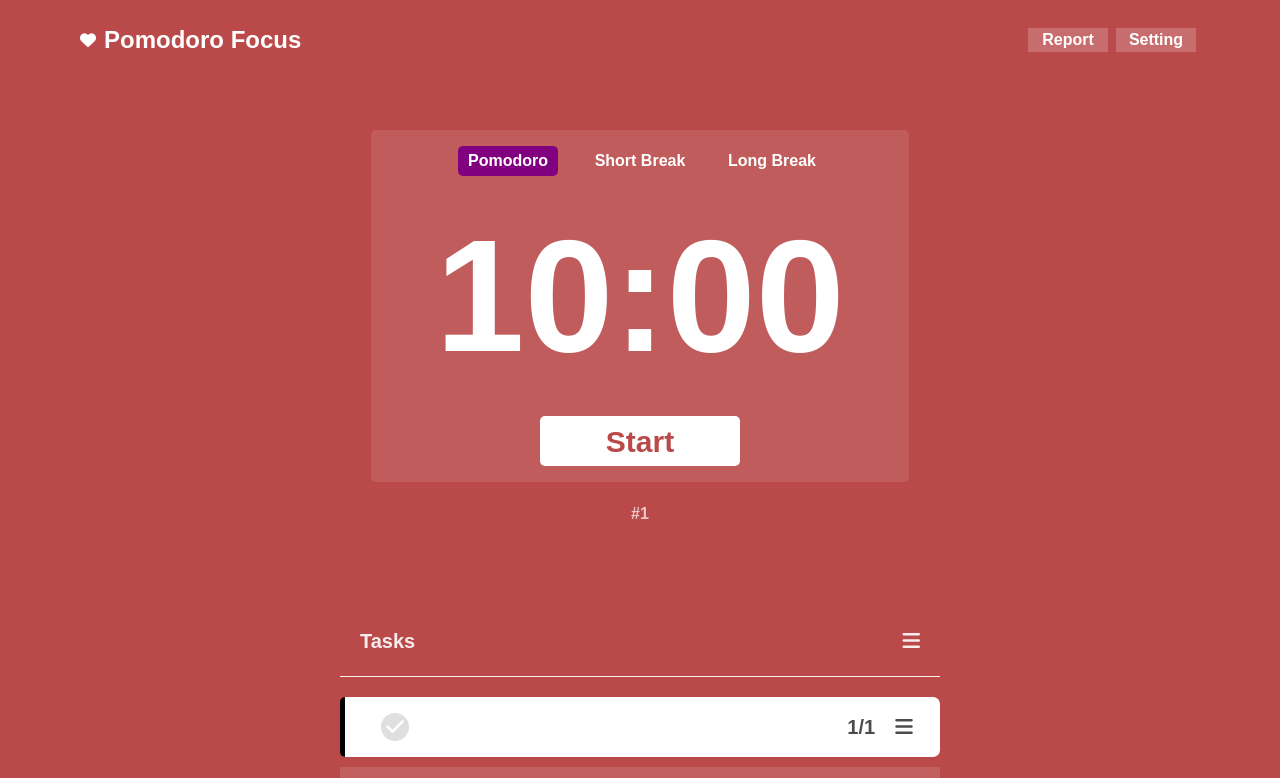
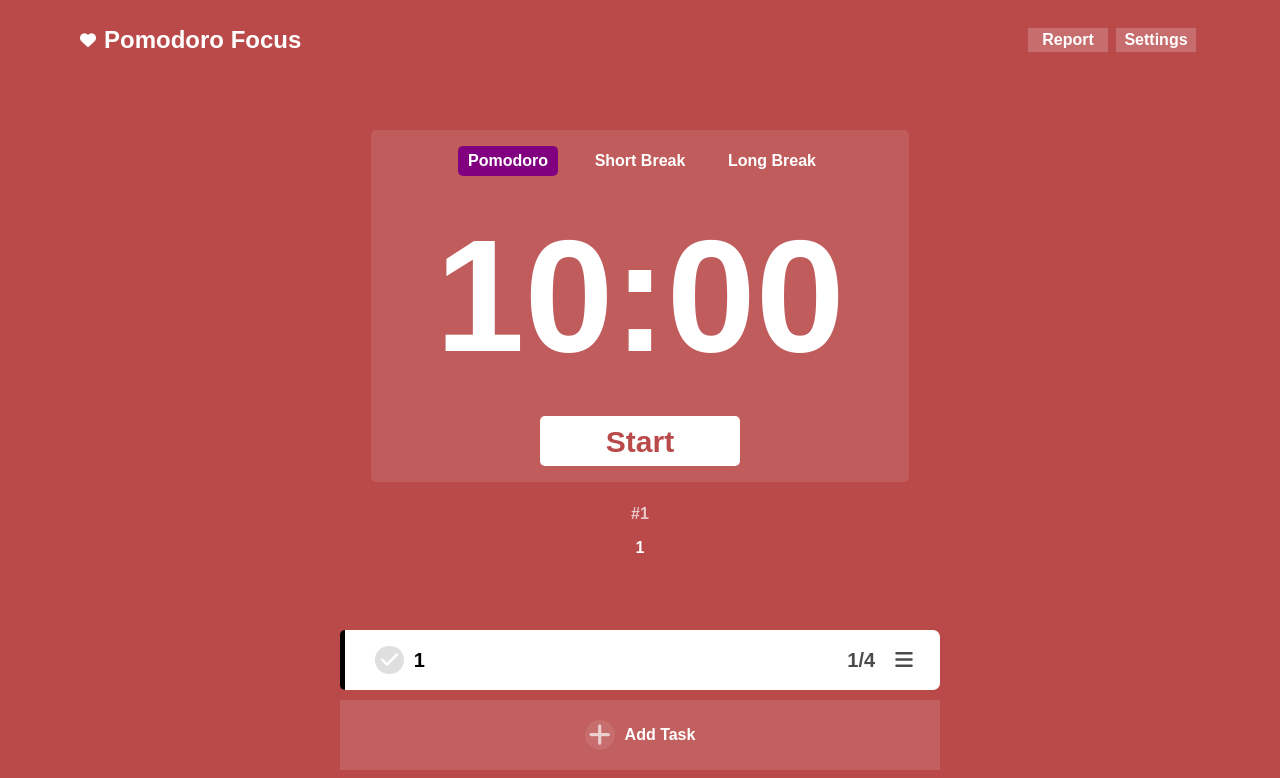
Before and after one commit to tariktunc/PomodoroFocus, a Next.js app: page / in a window 1280 px wide. Shown: the top 778 px of the page. Built offline with nearby package versions, Linux system fonts and the light colour scheme.

Commit message:
Components and files reorganized.

```diff
--- a/app/components/Header/button.js
+++ /dev/null
@@ -1,11 +0,0 @@
-import React from "react";
-
-export default function button(props) {
-  return (
-    <div>
-      <p className="bg-[#C86D6D] hover:bg-white-100 hover:bg-blue-100 transition-all w-20 h-6 m-1 text-white">
-        {props.text}
-      </p>
-    </div>
-  );
-}
--- a/app/components/Header/header.js
+++ b/app/components/Header/header.js
@@ -1,5 +1,4 @@
 import React from "react";
-import Button from "./button";
 import Script from "next/script";
 
 export default function header() {
@@ -9,9 +8,14 @@ export default function header() {
         <i class="fa-solid fa-heart pr-2 text-white"></i>
         <p className="text-2xl text-white">Pomodoro Focus</p>
       </div>
+
       <div className="flex items-center ">
-        <Button text="Report" />
-        <Button text="Setting" />
+        <p className="bg-[#C86D6D] hover:bg-white-100 hover:bg-blue-100 transition-all w-20 h-6 m-1 text-white">
+          Report
+        </p>
+        <p className="bg-[#C86D6D] hover:bg-white-100 hover:bg-blue-100 transition-all w-20 h-6 m-1 text-white">
+          Settings
+        </p>
       </div>
 
       <Script
--- a/app/components/Task/addTask.js
+++ b/app/components/Task/addTask.js
@@ -1,9 +1,9 @@
 import React from "react";
-import Task from "./task.module.scss";
+import TaskCss from "./task.module.scss";
 
-export default function addTask() {
+export default function AddTask() {
   return (
-    <div className={Task.addTask}>
+    <div className={TaskCss.addTask}>
       <div>
         <i className="fa-solid fa-plus"></i>
         <p>Add Task</p>
--- /dev/null
+++ b/app/components/Task/beforeTask.js
@@ -0,0 +1,21 @@
+import React from "react";
+import Task from "./task.module.scss";
+
+export default function BeforeTask(props) {
+  return (
+    <div className={Task.tasks}>
+      <div className={Task.headerOrTask}>
+        <div className={Task.tasksHeader}>
+          <i className="fa-solid fa-check"></i>
+          <p>{props.name}</p>
+        </div>
+        <div className={Task.task}>
+          <p>{props.pomoNumber}</p>
+          <button>
+            <i className="fa-solid fa-bars"></i>
+          </button>
+        </div>
+      </div>
+    </div>
+  );
+}
--- a/app/components/Task/openTask.js
+++ b/app/components/Task/openTask.js
@@ -1,29 +1,35 @@
 import React from "react";
 import Task from "./task.module.scss";
 
-export default function openTask() {
+export default function OpenTask(props) {
   return (
     <div className={Task.openTask}>
+      {/* This pomodoro INPUT */}
+
       <div className={Task.text}>
         <input placeholder="What are you working on?" />
         <p>This Pomodoros</p>
       </div>
 
+      {/* NUMBERS UP AND DOWN */}
       <div className={Task.addValue}>
-        <input type="number" value={"1"} />
+        <input type="number" value={props.openTaskValue} />
+        {/* UP ARROW */}
         <button>
           <i class="fa-solid fa-up-long"></i>
         </button>
+        {/* DOWN ARROW */}
         <button>
           <i class="fa-solid fa-down-long"></i>
         </button>
       </div>
 
+      {/* DELETE OR SAVE AND CANCEL */}
       <div className={Task.saveOrcancel}>
-        <button className={Task.delete}>Delete</button>
+        <button className={Task.delete}>{props.delete}</button>
         <div>
-          <button className={Task.cancel}>Cancel</button>
-          <button className={Task.save}>Save</button>
+          <button className={Task.cancel}>{props.cancel}</button>
+          <button className={Task.save}>{props.save}</button>
         </div>
       </div>
     </div>
--- a/app/components/Task/task.js
+++ /dev/null
@@ -1,39 +0,0 @@
-import React from "react";
-import Task from "./task.module.scss";
-
-import AddTask from "./addTask";
-import OpenTask from "./openTask";
-
-export default function task(props) {
-  return (
-    <div className="text-center h-full w-[600px] ">
-      <div className={Task.header}>
-        <h1>Tasks</h1>
-        <div>
-          <i class="fa-solid fa-bars"></i>
-        </div>
-      </div>
-      <div className={Task.tasks}>
-        <div className={Task.headerOrTask}>
-          <div className={Task.tasksHeader}>
-            <i class="fa-solid fa-check"></i>
-            <p>{props.name}</p>
-          </div>
-          <div className={Task.task}>
-            <p>1/1</p>
-            <i class="fa-solid fa-bars"></i>
-          </div>
-        </div>
-      </div>
-
-      {/* ADD TASK */}
-      <div className="">
-        <AddTask className={Task.addTasks} />
-      </div>
-      {/* ADD OPEN TASK */}
-      <div className="">
-        <OpenTask />
-      </div>
-    </div>
-  );
-}
--- a/app/components/Timer/timer.js
+++ b/app/components/Timer/timer.js
@@ -3,8 +3,9 @@ import React, { useEffect, useState } from "react";
 import TimerCss from "./timer.module.scss";
 import TimerMain from "./timerMain";
 
-export default function Timer(props) {
+export default function Timer() {
   return (
+    <>
       <div className={TimerCss.container}>
         <TimerMain
           pomodoro="Pomodoro"
@@ -14,7 +15,8 @@ export default function Timer(props) {
           remainingTime="10:00"
         />
         <div className={TimerCss.level}>#1</div>
-      <div className={TimerCss.tasksLevel}>{props.name}</div>
+        <div className={TimerCss.tasksLevel}>1</div>
       </div>
+    </>
   );
 }
--- a/app/components/Timer/timerMain.js
+++ b/app/components/Timer/timerMain.js
@@ -1,6 +1,6 @@
 "use client";
 import React, { useState, useEffect } from "react";
-import Timer from "./timer.module.scss";
+import TimerCss from "./timer.module.scss";
 
 export default function TimerMain(props) {
   const [activeButton, setActiveButton] = useState("pomodoro");
@@ -30,8 +30,9 @@ export default function TimerMain(props) {
   };
 
   return (
-    <div className={Timer.timer}>
-      <div className={Timer.button}>
+    <div className={TimerCss.container}>
+      <div className={TimerCss.timer}>
+        <div className={TimerCss.button}>
           <button
             className={activeButton === "pomodoro" ? "buttonActive" : ""}
             onClick={() => handleClickButton("pomodoro")}>
@@ -49,11 +50,14 @@ export default function TimerMain(props) {
           </button>
         </div>
 
-      <div className={Timer.time}>{props.remainingTime}</div>
+        <div className={TimerCss.time}>{props.remainingTime}</div>
 
-      <div className={Timer.start}>
+        <div className={TimerCss.start}>
           <button>{props.start}</button>
         </div>
       </div>
+      <div className={TimerCss.level}>{props.level}</div>
+      <div className={TimerCss.tasksLevel}>{props.taskLevel}</div>
+    </div>
   );
 }
--- a/app/page.js
+++ b/app/page.js
@@ -1,14 +1,37 @@
 import React from "react";
 import Header from "./components/Header/header";
-import Task from "./components/Task/task";
-import Timer from "./components/Timer/timer";
+import TimerMain from "./components/Timer/timerMain";
+
+import AddTask from "./components/Task/addTask";
+import OpenTask from "./components/Task/openTask";
+import BeforeTask from "./components/Task/beforeTask";
+
 export default function Home() {
   return (
     <div>
       <Header />
       <div className="flex flex-col items-center">
-        <Timer />
-        <Task />
+        <TimerMain
+          pomodoro="Pomodoro"
+          shortBreak="Short Break"
+          longBreak="Long Break"
+          start="Start"
+          remainingTime="10:00"
+          level="#1"
+          taskLevel="1"
+        />
+
+        {/* ADD TASK */}
+        <div className="text-center h-full w-[600px] ">
+          <BeforeTask pomoNumber={"1/4"} name={1} />
+          <AddTask />
+          <OpenTask
+            openTaskValue={1}
+            delete="Delete"
+            save="Save"
+            cancel="Cancel"
+          />
+        </div>
       </div>
     </div>
   );
```
Lines whose indentation alone changed are shown as unchanged.
